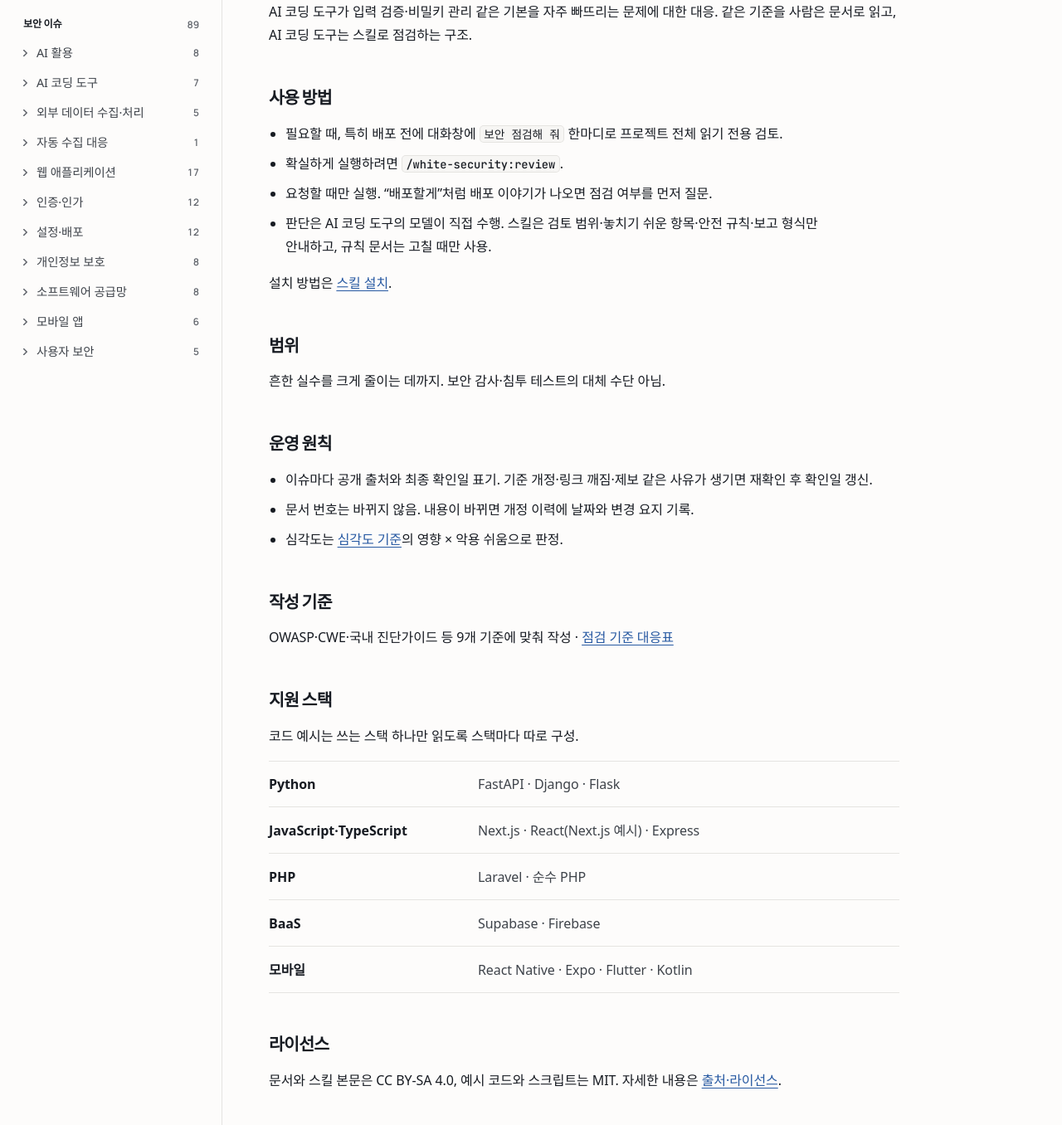
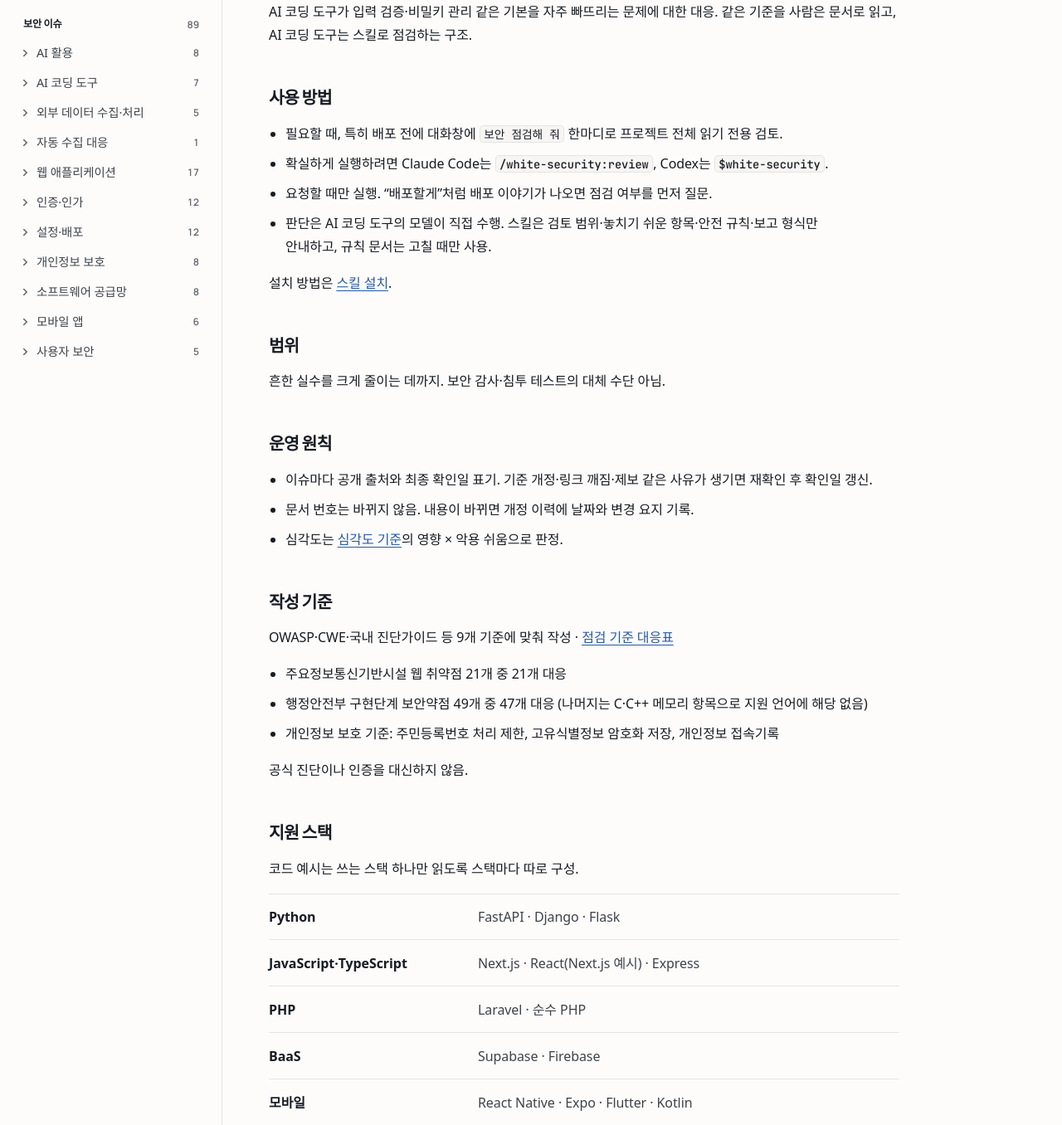
Before and after one commit to limindex/white-security, a PHP site: page /index.php?p=about in a window 1280 px wide. Shown: the part 334-1690 px from the top of the page at 83% size. Run offline with PHP 8.4, Linux system fonts and the light colour scheme; some libraries are stand-ins or nearby versions; some web fonts are replaced.

Commit message:
사이트 소개를 README 와 맞춤: 첫 화면 'AI 코딩 보안 점검 에이전트'·국내 기준 대응 문구, 소개에 Codex 사용법·국내 기준 대응 수(데이터에서 계산). 금지어 검사에 ! 허용 문구
Co-Authored-By: Claude Opus 5.5 <noreply@anthropic.com>

```diff
--- a/src/Site.php
+++ b/src/Site.php
@@ -147,7 +147,7 @@ final class Site
         return '<span class="ws-badge ws-badge--' . self::e($severity) . '">' . self::e($label . $suffix) . '</span>';
     }
 
-    public const HOME_DESC = '바이브 코딩 개발자 누구나 활용하는 공개 점검 스킬 · 국내외 보안 기준 반영';
+    public const HOME_DESC = 'AI 코딩 도구가 만든 코드를 배포 전에 읽기 전용으로 점검 · 행정안전부 보안약점·주요정보통신기반시설·개인정보 보호 기준 대응';
     public const DEFAULT_DESC = 'AI 코딩 도구가 자주 만드는 보안 실수를 정리한 보안 이슈 문서와 AI 코딩 도구용 점검 스킬';
 
     /** data/site.json 설정값 (없으면 빈 문자열) */
--- a/templates/about.php
+++ b/templates/about.php
@@ -9,7 +9,7 @@
 <h2>사용 방법</h2>
 <ul>
 <li>필요할 때, 특히 배포 전에 대화창에 <code>보안 점검해 줘</code> 한마디로 프로젝트 전체 읽기 전용 검토.</li>
-<li>확실하게 실행하려면 <code>/white-security:review</code>.</li>
+<li>확실하게 실행하려면 Claude Code는 <code>/white-security:review</code>, Codex는 <code>$white-security</code>.</li>
 <li>요청할 때만 실행. “배포할게”처럼 배포 이야기가 나오면 점검 여부를 먼저 질문.</li>
 <li>판단은 AI 코딩 도구의 모델이 직접 수행. 스킬은 검토 범위·놓치기 쉬운 항목·안전 규칙·보고 형식만 안내하고, 규칙 문서는 고칠 때만 사용.</li>
 </ul>
@@ -30,6 +30,23 @@
 <section class="ws-sec">
 <h2>작성 기준</h2>
 <p>OWASP·CWE·국내 진단가이드 등 <?= count($site->repo->frameworks()) ?>개 기준에 맞춰 작성 · <a href="<?= Site::e($site->url('coverage')) ?>">점검 기준 대응표</a></p>
+<?php
+/** 국내 기준 대응 수: 대응 이슈가 있는 항목 / 전체(지원 스택 밖 항목은 사유와 함께 대응표에 표시) */
+$kr = static function (string $fw) use ($site): array {
+    $rows = $site->repo->coverage()[$fw] ?? [];
+    return [count(array_filter($rows, fn($r) => $r['issues'] !== [])), count($rows)];
+};
+[$ciipN, $ciipT] = $kr('kr_ciip');
+[$guideN, $guideT] = $kr('kr_guide');
+?>
+<?php if ($ciipT && $guideT): ?>
+<ul>
+<li>주요정보통신기반시설 웹 취약점 <?= $ciipT ?>개 중 <?= $ciipN ?>개 대응</li>
+<li>행정안전부 구현단계 보안약점 <?= $guideT ?>개 중 <?= $guideN ?>개 대응<?= $guideN < $guideT ? ' (나머지는 C·C++ 메모리 항목으로 지원 언어에 해당 없음)' : '' ?></li>
+<li>개인정보 보호 기준: 주민등록번호 처리 제한, 고유식별정보 암호화 저장, 개인정보 접속기록</li>
+</ul>
+<p>공식 진단이나 인증을 대신하지 않음.</p>
+<?php endif ?>
 </section>
 <?= $site->render('_stacks', []) ?>
 <section class="ws-sec">
--- a/templates/home.php
+++ b/templates/home.php
@@ -5,8 +5,8 @@ $first = array_slice($site->repo->start(), 0, 3);
 <div class="ws-home">
 <section class="ws-home-intro" aria-labelledby="ws-home-h">
 <p class="ws-home-k"><?= Site::e(Site::BRAND) ?> · <?= Site::e(Site::BRAND_DESC) ?></p>
-<h1 id="ws-home-h">AI 코딩 보안 취약점 점검 지원</h1>
-<p class="ws-home-lead"><span><?= Site::e(Site::HOME_DESC) ?></span></p>
+<h1 id="ws-home-h">AI 코딩 보안 점검 에이전트</h1>
+<p class="ws-home-lead"><?= implode('', array_map(fn($x) => '<span>' . Site::e($x) . '</span>', explode(' · ', Site::HOME_DESC))) ?></p>
 <p class="ws-scope"><span>흔한 실수를 크게 줄이는 용도</span><i></i><span>보안 감사를 대신하지 않음</span></p>
 </section>
 
```
Also changed, not shown: scripts/check-forbidden.php (+6 -3 lines), tests/ScriptsTest.php (+2 -0 lines), tests/TemplateTest.php (+1 -1 lines).
